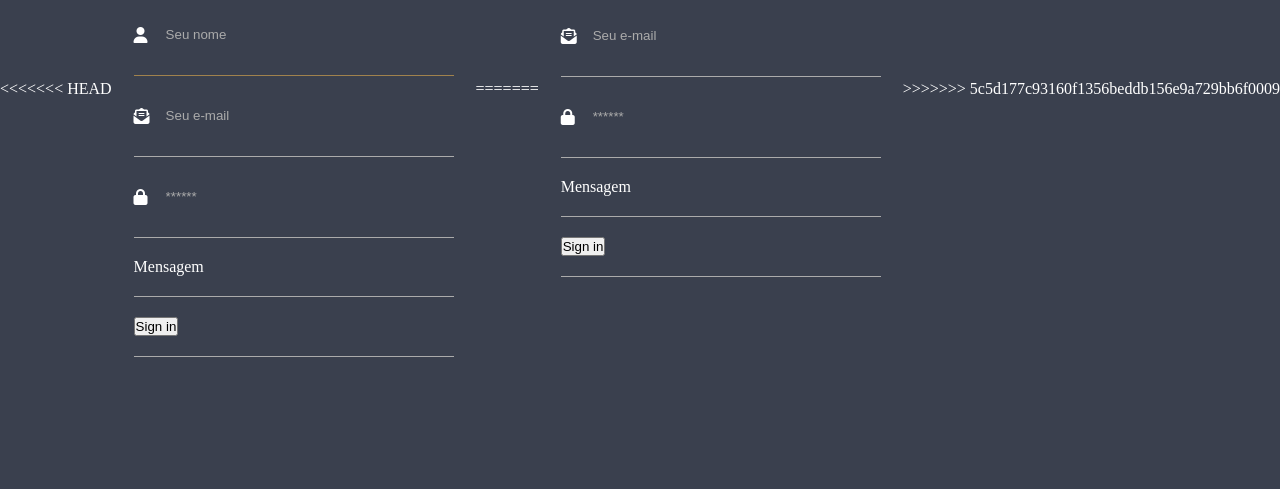
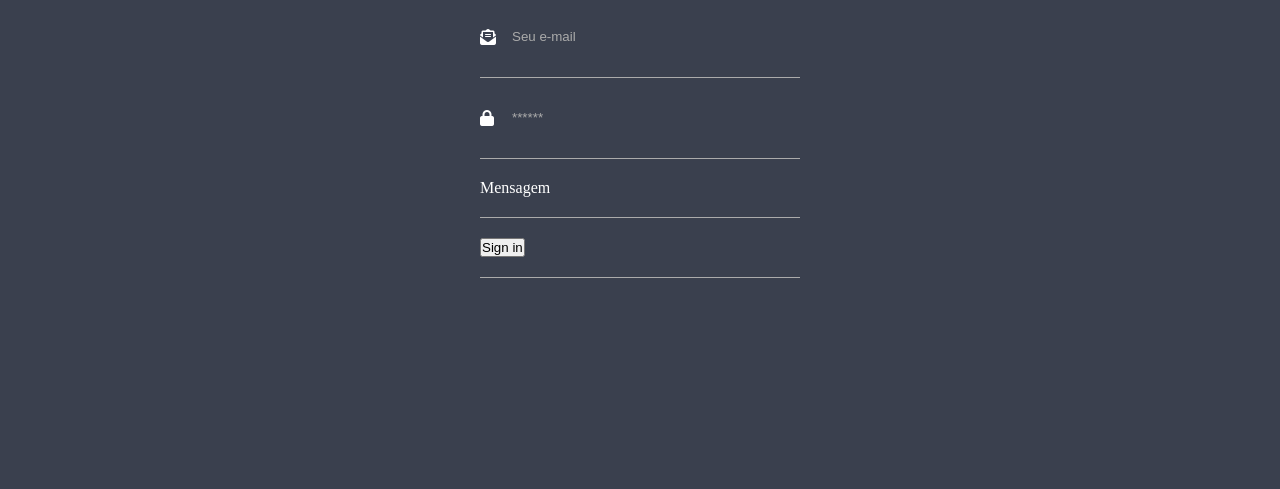
Before and after one commit to MarcosRobertoOliver/E-Players-Fs10, a plain HTML site: page login.html in a window 1280 px wide. Shown: the part 311-800 px from the top of the page. Drawn offline with Linux system fonts and the light colour scheme.

Commit message:
adequando login a aula assistida

```diff
--- a/login.html
+++ b/login.html
@@ -1,67 +1,3 @@
-<<<<<<< HEAD
-
-<!DOCTYPE html>
-<html lang="pt-BR">
-
-<head>
-    <meta charset="UTF-8">
-    <meta http-equiv="X-UA-Compatible" content="IE=edge">
-    <meta name="viewport" content="width=device-width, initial-scale=1.0">
-    <title>Login</title>
-    <link rel="stylesheet" href="https://cdnjs.cloudflare.com/ajax/libs/font-awesome/6.1.1/css/all.min.css">
-
-    <!-- link css -->
-    <link rel="stylesheet" href="./css/style-login.css">
-
-</head>
-
-<body>
-    <div class="container">
-        <i class="fa-solid fa-arrow-left voltar"></i>
-        <h1 class="titulo">Login</h1>
-
-        <form>
-            <div class="linha">
-                <i class="fa-solid fa-user"></i>
-                <input type="text" id="nome" placeholder="Seu nome">
-            </div>
-
-            <div class="linha">
-                <i class="fa-solid fa-envelope-open-text"></i>
-                <input type="e-mail" id="usuario" placeholder="Seu e-mail">
-            </div>
-
-            <div class="linha">
-                <i class="fa-solid fa-lock"></i>
-                <input type="password" id="senha" placeholder="******">
-            </div>
-
-            <div class="linha">
-              <p>Mensagem</p>
-            </div>
-
-            <div class="linha">
-                <button type="button">Sign in</button>
-              </div>
-
-
-            </div>
-
-
-
-
-
-        </form>
-
-
-    </div>
-
-
-
-
-</body>
-
-=======
 
 <!DOCTYPE html>
 <html lang="pt-BR">
@@ -124,5 +60,4 @@
 
 </body>
 
->>>>>>> 5c5d177c93160f1356beddb156e9a729bb6f0009
 </html>
```
